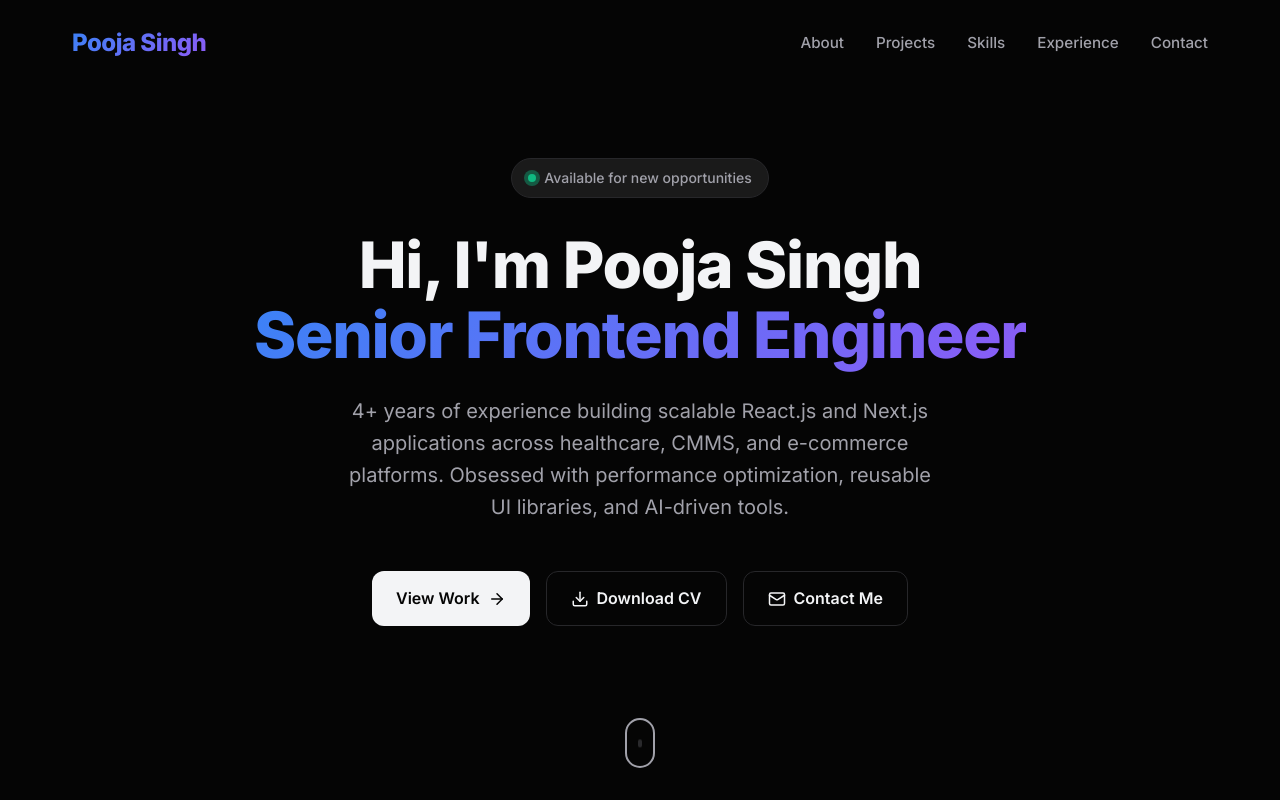
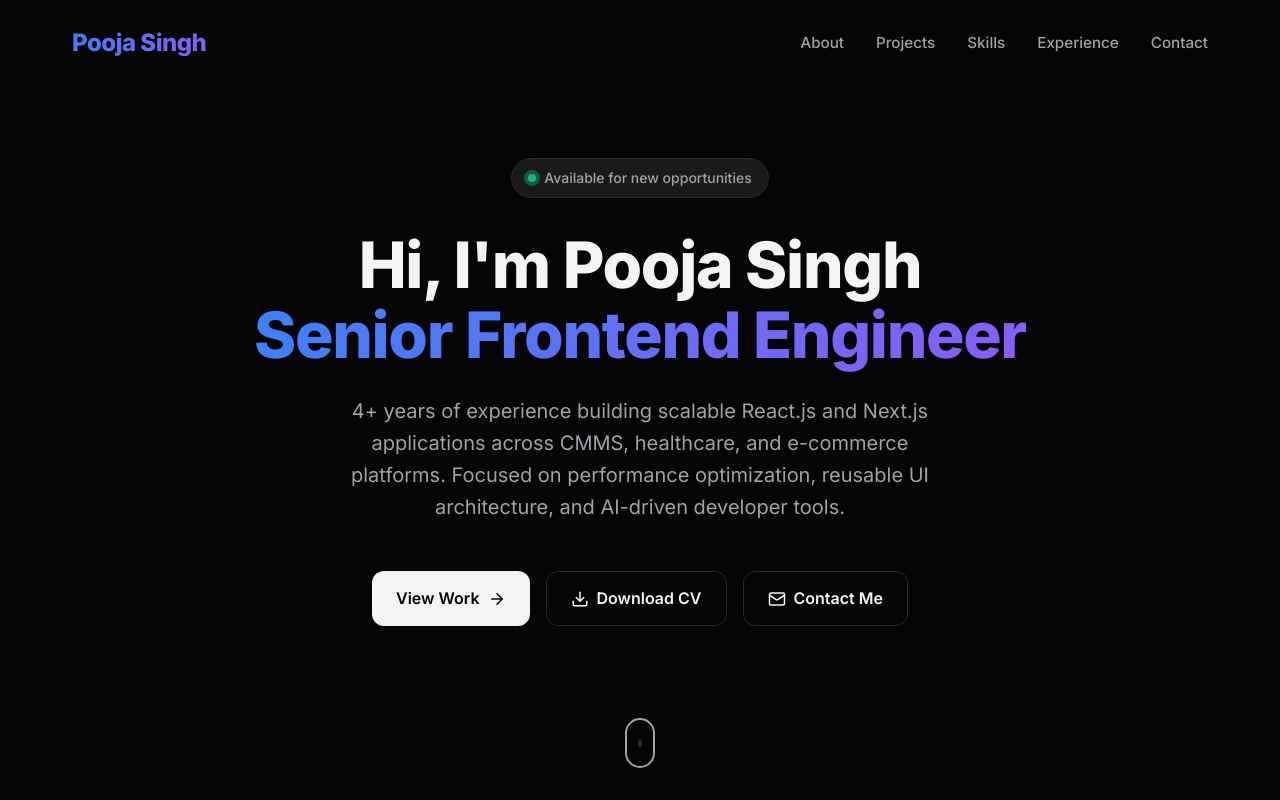
Before and after one commit to poojasingh1231/my-portfolio, a React (Vite) app: page / in a window 1280 px wide. Shown: the top 800 px of the page. Built offline with nearby package versions, Linux system fonts and the light colour scheme.

Commit message:
chore: change headline

```diff
--- a/src/components/Hero/Hero.jsx
+++ b/src/components/Hero/Hero.jsx
@@ -33,11 +33,11 @@ const Hero = () => {
 
         <motion.h1 variants={itemVariants} className={styles.title}>
           Hi, I'm Pooja Singh <br />
-          <span className="text-gradient">Senior Frontend Engineer</span><br/>
+          <span className="text-gradient">Senior Frontend Engineer</span><br />
         </motion.h1>
 
         <motion.p variants={itemVariants} className={styles.subtitle}>
-          4+ years of experience building scalable React.js and Next.js applications across healthcare, CMMS, and e-commerce platforms. Obsessed with performance optimization, reusable UI libraries, and AI-driven tools.
+          4+ years of experience building scalable React.js and Next.js applications across CMMS, healthcare, and e-commerce platforms. Focused on performance optimization, reusable UI architecture, and AI-driven developer tools.
         </motion.p>
 
         <motion.div variants={itemVariants} className={styles.ctaGroup}>
```
Also changed, not shown: 1 other file (tests, documents, lock files or other folders).
